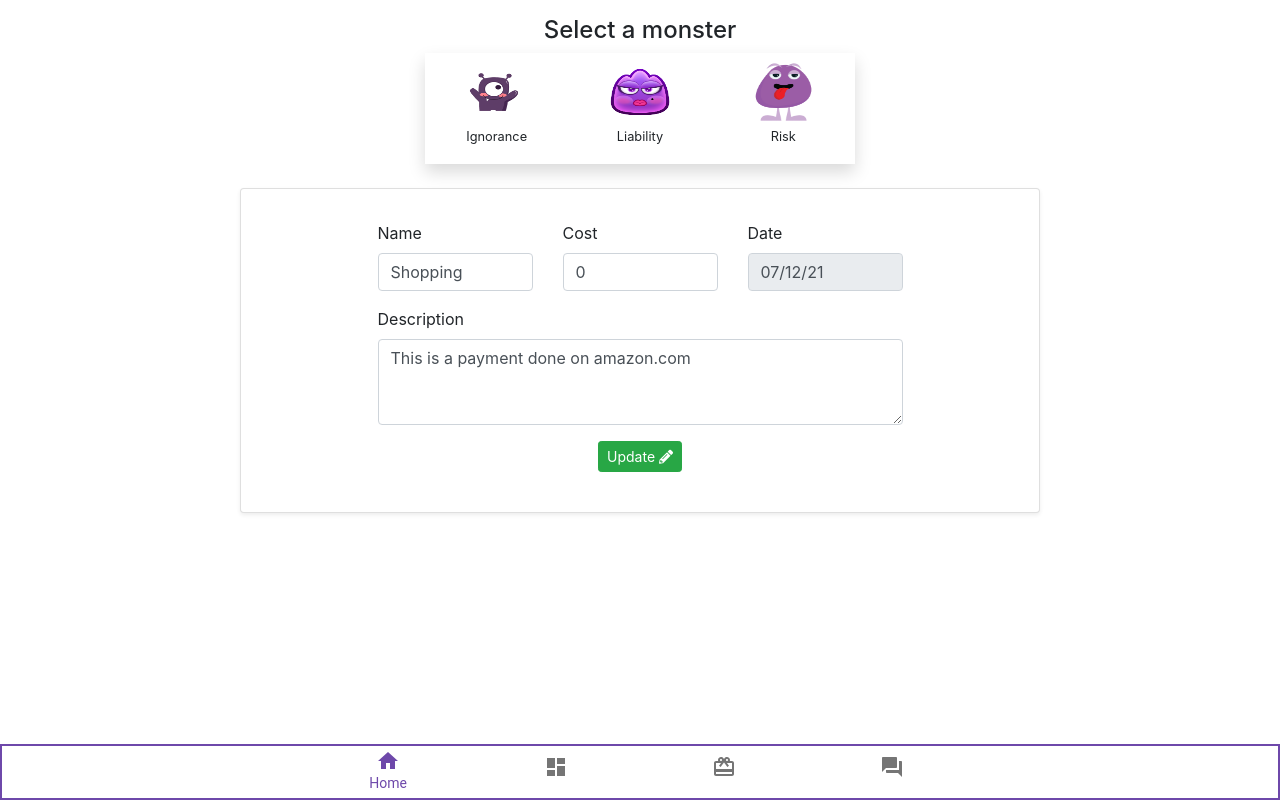
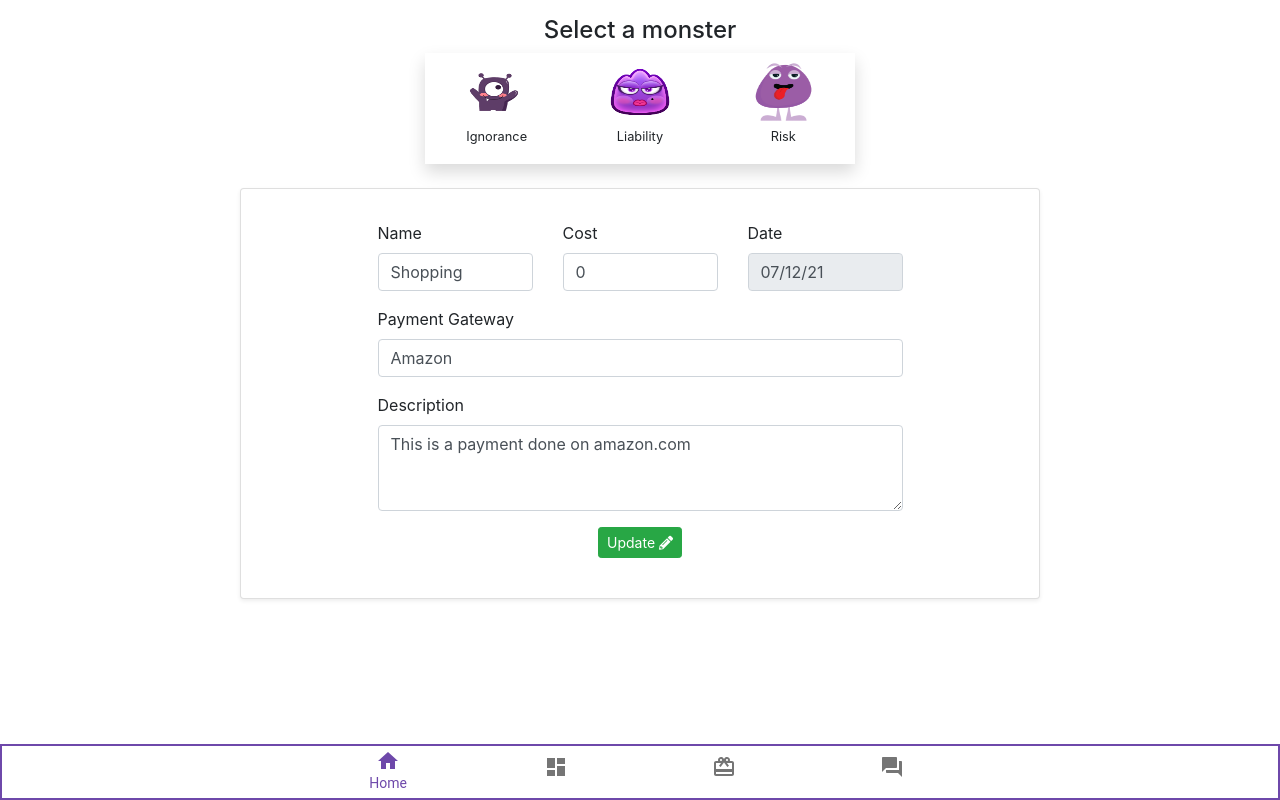
Before and after one commit to AkshayGupt/Compounding-Frontend, a React (Create React App) app: page /transaction/1 in a window 1280 px wide. Built offline with nearby package versions, Linux system fonts and the light colour scheme; a web font is replaced by a local one; what use-persisted-state would draw is missing.

Commit message:
:alembic: Show Payment

```diff
--- a/src/components/Transactions/TransactionView.js
+++ b/src/components/Transactions/TransactionView.js
@@ -190,7 +190,7 @@
             />
           </div>
         </div>
-        {/* <div className="form-group">
+        <div className="form-group">
           <label for="exampleFormControlInput1">Payment Gateway</label>
           <input
             type="text"
@@ -199,7 +199,7 @@
             value={form.payment}
             onChange={handleChange}
           />
-        </div> */}
+        </div>
         <div className="form-group">
           <label for="exampleFormControlTextarea1">Description</label>
           <textarea
```
